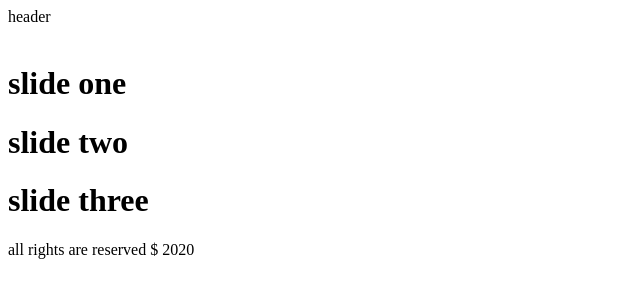
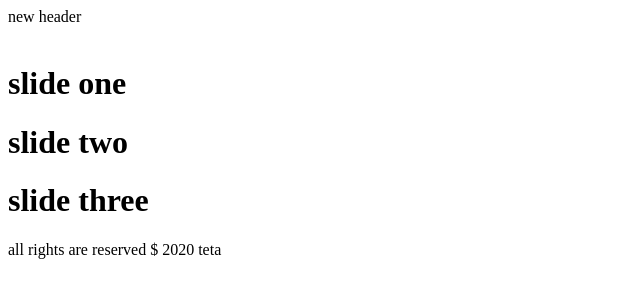
Before and after one commit to TETA82/git-project-one3, a plain HTML site: page index.html in a window 1280 px wide. Shown: the full height of the page, 0-640 px from the left. Drawn offline with Linux system fonts and the light colour scheme.

Commit message:
some changes in master branch

```diff
--- a/index.html
+++ b/index.html
@@ -7,7 +7,7 @@
 </head>
 <body>
     <header>
-        header
+        new header
     </header>
     <div class="banner">
         <img src="banner.png" alt="">
@@ -18,7 +18,7 @@
         <h1>slide three</h1>
     </div>
     <footer>
-        all rights are reserved $ 2020
+        all rights are reserved $ 2020 teta
     </footer>
 </body>
 </html>
```
